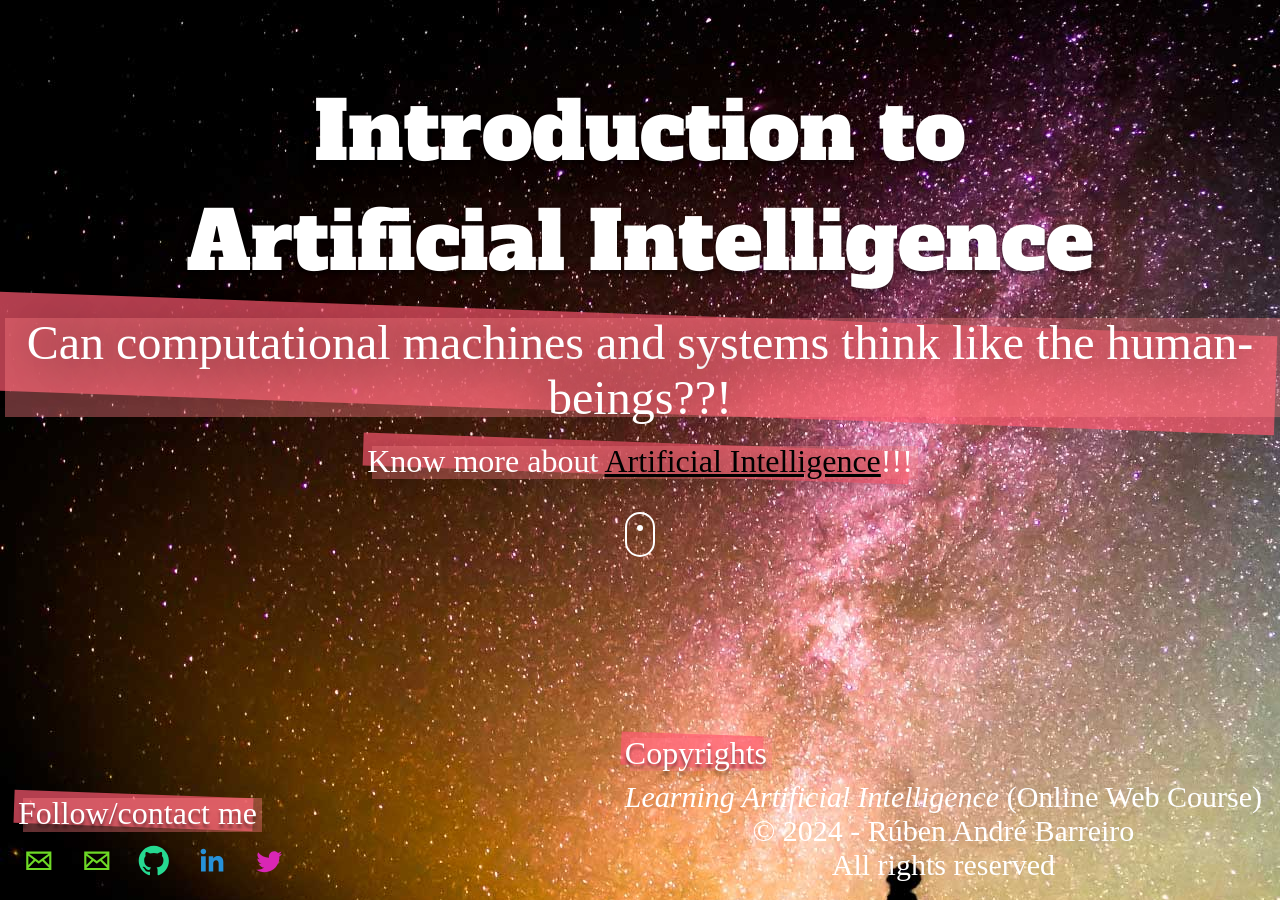
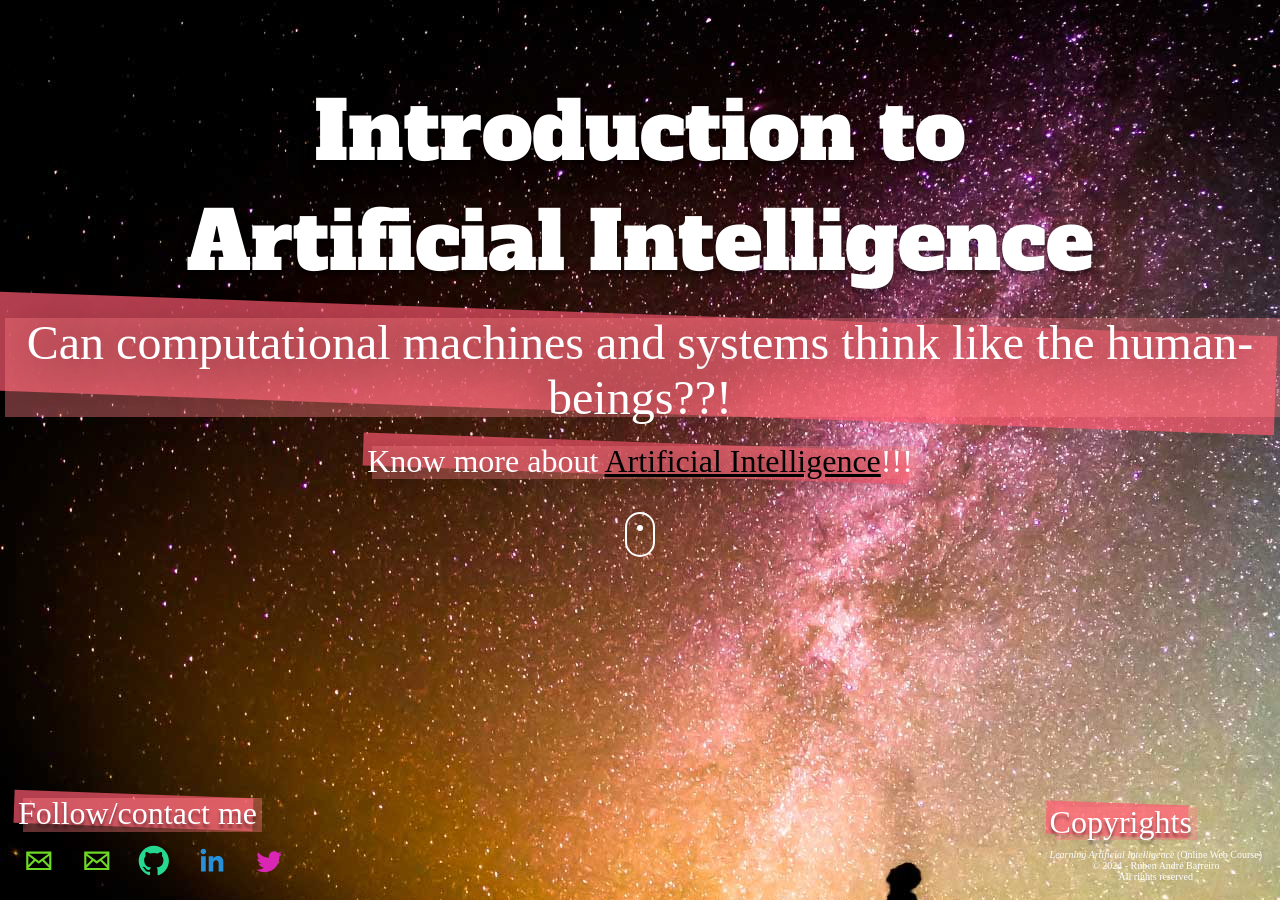
Before and after one commit to learning-artificial-intelligence/learning-artificial-intelligence.github.io, a Jekyll site: the page built from index.html, in a window 1280 px wide. Built offline with Jekyll 4.4.1, drawn with Linux system fonts in a browser that asks for light colours; nearby versions of some CDN libraries; some web fonts are replaced.

Commit message:
Some minor changes added
Some minor changes added

```diff
--- a/assets/css/custom/examples copia.css
+++ b/assets/css/custom/examples copia.css
@@ -301,7 +301,7 @@ p{
 
 .copyrights-paragraph {
   display: block;
-  font-size: 30px;
+  font-size: 10px;
   color: white;
   list-style: none;
   margin: 0;
@@ -311,7 +311,7 @@ p{
 .copyrights-paragraph p {
   margin: 5px;
   margin: 0.5rem;
-  font-size: 30px;
+  font-size: 10px;
 }
 .icon-1:hover, .icon-2:hover, .icon-3:hover, .icon-4:hover, .icon-5:hover, .icon-6:hover, .icon-7:hover, .icon-8:hover, .icon-9:hover, .icon-10:hover, .icon-11:hover, .icon-12:hover, .icon-13:hover, .icon-14:hover, .icon-15:hover, .icon-16:hover, .icon-17:hover, .icon-18:hover, .icon-19:hover, .icon-20:hover, .icon-21:hover, .icon-22:hover, .icon-23:hover, .icon-24:hover, .icon-25:hover, .icon-26:hover, .icon-27:hover, .icon-28:hover, .icon-29:hover, .icon-30:hover {
   border-radius: 100%;
--- a/assets/css/custom/examples.css
+++ b/assets/css/custom/examples.css
@@ -108,7 +108,7 @@ p{
 
 .copyrights-paragraph {
   display: block;
-  font-size: 30px;
+  font-size: 10px;
   color: white;
   list-style: none;
   margin: 0;
@@ -118,7 +118,7 @@ p{
 .copyrights-paragraph p {
   margin: 5px;
   margin: 0.5rem;
-  font-size: 30px;
+  font-size: 10px;
 }
 
 
--- a/assets/css/custom/examples_backup_5_3_17.css
+++ b/assets/css/custom/examples_backup_5_3_17.css
@@ -301,7 +301,7 @@ p{
 
 .copyrights-paragraph {
   display: block;
-  font-size: 30px;
+  font-size: 10px;
   color: white;
   list-style: none;
   margin: 0;
@@ -311,7 +311,7 @@ p{
 .copyrights-paragraph p {
   margin: 5px;
   margin: 0.5rem;
-  font-size: 30px;
+  font-size: 10px;
 }
 
 .icon-1:hover, .icon-2:hover, .icon-3:hover, .icon-4:hover, .icon-5:hover, .icon-6:hover, .icon-7:hover, .icon-8:hover, .icon-9:hover, .icon-10:hover, .icon-11:hover, .icon-12:hover, .icon-13:hover, .icon-14:hover, .icon-15:hover, .icon-16:hover, .icon-17:hover, .icon-18:hover, .icon-19:hover, .icon-20:hover, .icon-21:hover, .icon-22:hover, .icon-23:hover, .icon-24:hover, .icon-25:hover, .icon-26:hover, .icon-27:hover, .icon-28:hover, .icon-29:hover, .icon-30:hover {
```
